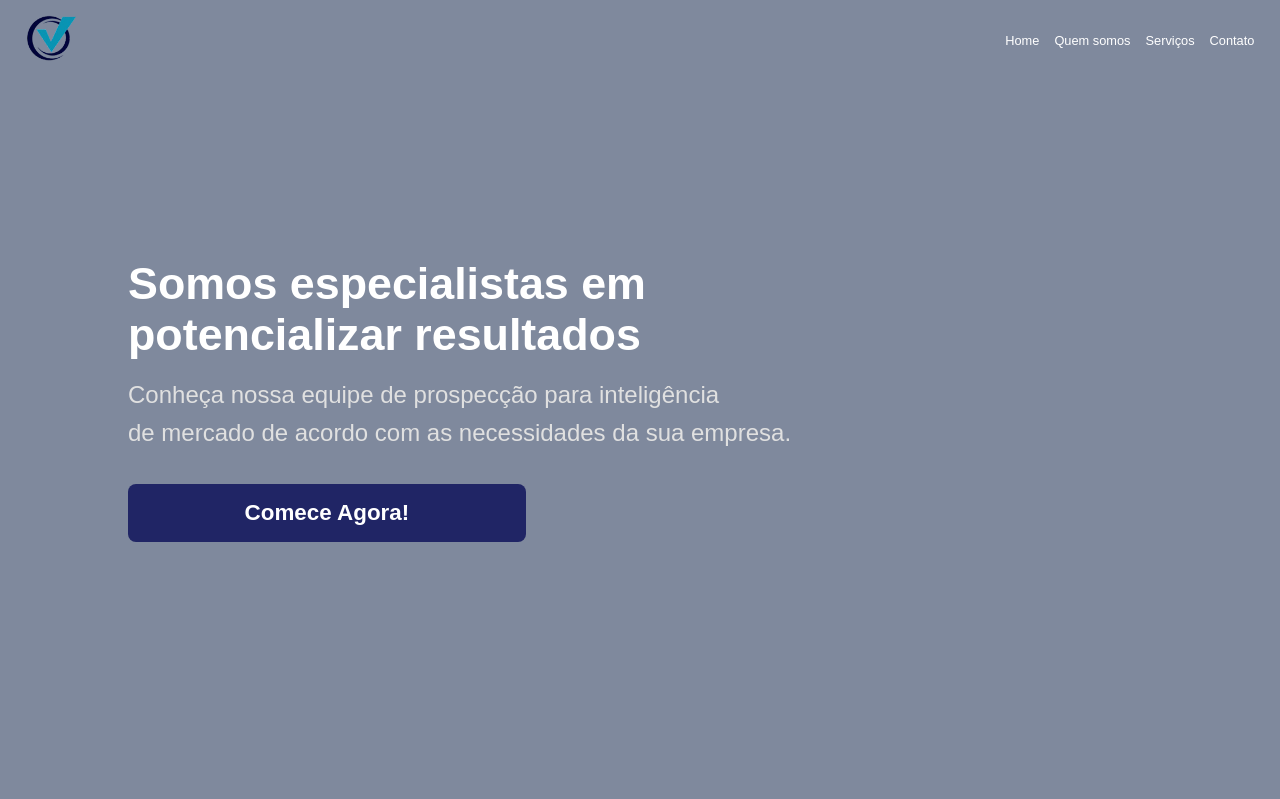
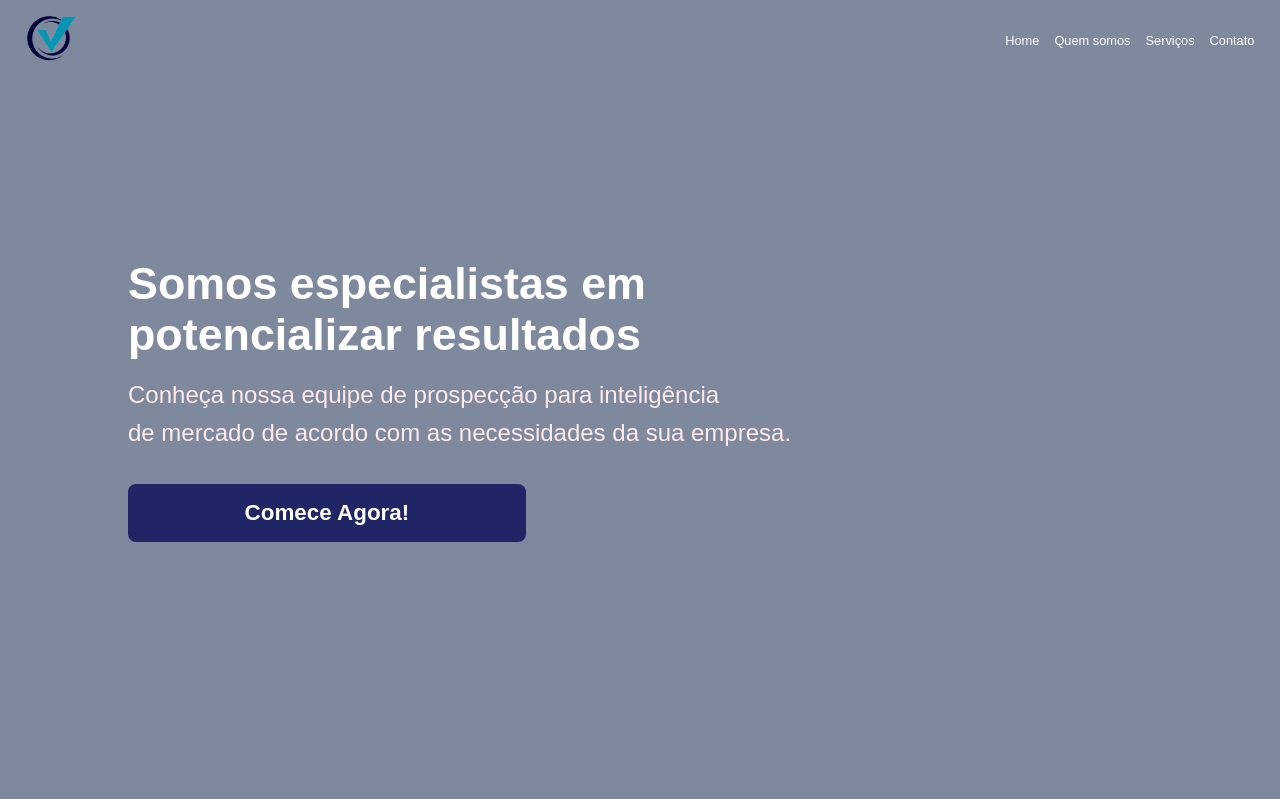
Before and after one commit to Beets-Jr/Assertive, a PHP site: page /HTML/Home.html in a window 1280 px wide. Shown: the top 799 px of the page. Run offline with PHP 8.4, Linux system fonts and the light colour scheme.

Commit message:
ajuste de estilo da fonte

```diff
--- a/CSS/home.css
+++ b/CSS/home.css
@@ -51,7 +51,7 @@
     font-family: var(--fonte-assertive);
     line-height: 1.6;
     margin-bottom: 2rem;
-    color: #e0e0e0;
+    color: #FFEAEA;
 }
 
 .btn-cta {
```
